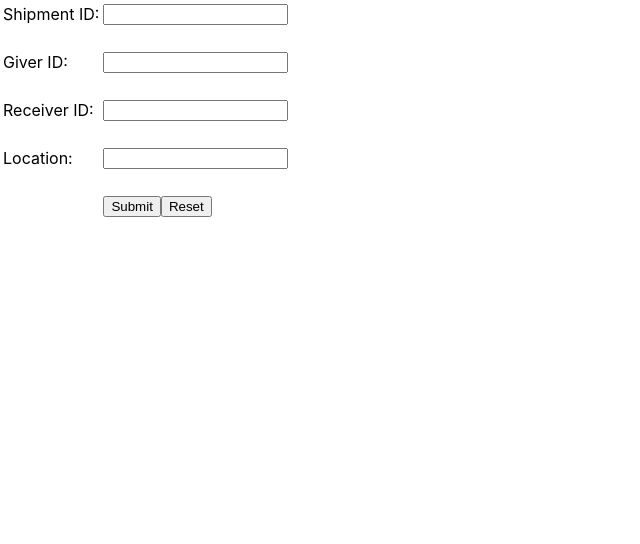
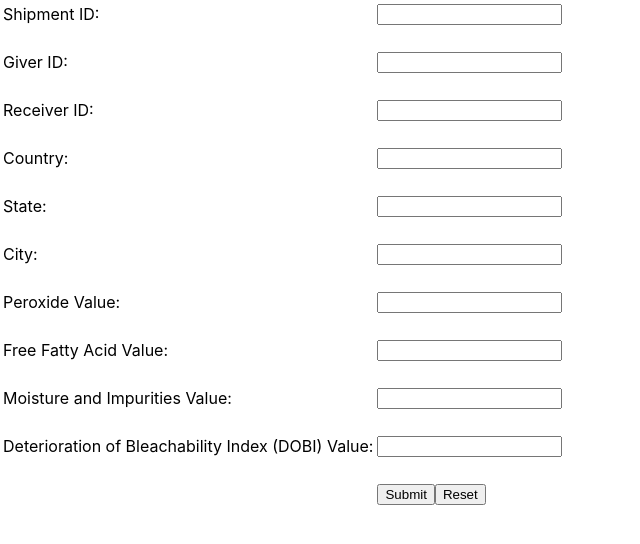
Before and after one commit to alex-stout/minnehack2019, a React (Create React App) app in the folder transaction-frontend/: page /transaction in a window 1280 px wide. Shown: the top 544 px of the page, without its empty margins (0-640 px from the left). Built offline with nearby package versions, Linux system fonts and the light colour scheme.

Commit message:
Added routes

```diff
--- a/transaction-frontend/package.json
+++ b/transaction-frontend/package.json
@@ -5,7 +5,8 @@
   "dependencies": {
     "react": "^16.7.0",
     "react-dom": "^16.7.0",
-    "react-scripts": "2.1.3"
+    "react-scripts": "2.1.3",
+    "react-router-dom": "^4.3.1"
   },
   "scripts": {
     "start": "react-scripts start",
--- a/transaction-frontend/src/App.js
+++ b/transaction-frontend/src/App.js
@@ -1,26 +1,24 @@
-import React, { Component } from 'react';
-import logo from './logo.svg';
-import './App.css';
+import React, { Component } from "react";
+import { BrowserRouter, Route, Switch } from "react-router-dom";
+import "./App.css";
+import TransactionForm from "./TransactionForm/TransactionForm";
+
+class Routes extends Component {
+  render() {
+    return (
+      <Switch>
+        <Route path="/transaction" exact component={TransactionForm} />
+      </Switch>
+    );
+  }
+}
 
 class App extends Component {
   render() {
     return (
-      <div className="App">
-        <header className="App-header">
-          <img src={logo} className="App-logo" alt="logo" />
-          <p>
-            Edit <code>src/App.js</code> and save to reload.
-          </p>
-          <a
-            className="App-link"
-            href="https://reactjs.org"
-            target="_blank"
-            rel="noopener noreferrer"
-          >
-            Learn React
-          </a>
-        </header>
-      </div>
+      <BrowserRouter>
+        <Routes />
+      </BrowserRouter>
     );
   }
 }
--- a/transaction-frontend/src/TransactionForm/TransactionForm.js
+++ b/transaction-frontend/src/TransactionForm/TransactionForm.js
@@ -19,10 +19,33 @@ class TransactionForm extends Component {
 						<td><input type="text" name="receiver"></input></td>
 					</tr><br />
 					<tr>
-						<td>Location:</td>
-						<td><input type="text" name="location"></input></td>
+						<td>Country:</td>
+						<td><input type="text" name="country"></input></td>
 					</tr><br />
-
+					<tr>
+						<td>State:</td>
+						<td><input type="text" name="state"></input></td>
+					</tr><br />
+					<tr>
+						<td>City:</td>
+						<td><input type="text" name="city"></input></td>
+					</tr><br />
+					<tr>
+						<td>Peroxide Value:</td>
+						<td><input type="text" name="peroxide"></input></td>
+					</tr><br />
+					<tr>
+						<td>Free Fatty Acid Value:</td>
+						<td><input type="text" name="ffa"></input></td>
+					</tr><br />
+					<tr>
+						<td>Moisture and Impurities Value:</td>
+						<td><input type="text" name="impurities"></input></td>
+					</tr><br />
+					<tr>
+						<td>Deterioration of Bleachability Index (DOBI) Value:</td>
+						<td><input type="text" name="dobi"></input></td>
+					</tr><br />
 					<tr>
 						<td></td>
 						<td>
--- a/transaction-frontend/src/index.js
+++ b/transaction-frontend/src/index.js
@@ -1,10 +1,10 @@
 import React from 'react';
 import ReactDOM from 'react-dom';
 import './index.css';
-import TransactionForm from './TransactionForm/TransactionForm';
+import App from './App';
 import * as serviceWorker from './serviceWorker';
 
-ReactDOM.render(<TransactionForm />, document.getElementById('root'));
+ReactDOM.render(<App />, document.getElementById('root'));
 
 // If you want your app to work offline and load faster, you can change
 // unregister() to register() below. Note this comes with some pitfalls.
```
